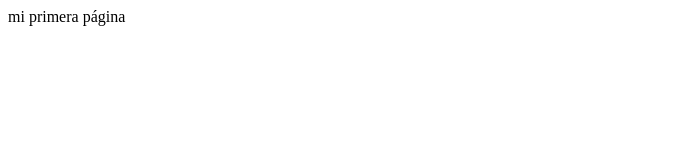
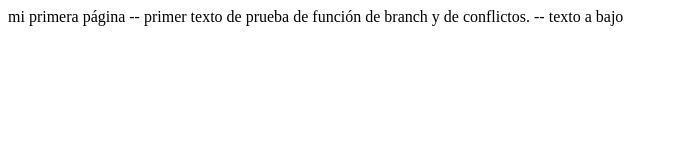
Before and after one commit to jclaros79/prueba1, a plain HTML site: page index.html in a window 1280 px wide. Shown: the whole page, without its empty margins (0-678 px from the left). Drawn offline with Linux system fonts and the light colour scheme.

Commit message:
texto de preuba para revisar conflictos

```diff
--- a/index.html
+++ b/index.html
@@ -7,5 +7,7 @@
 	</head>
 	<body>
 		mi primera página
+		-- primer texto de prueba de función de branch y de conflictos.
+		-- texto a bajo
 	</body>
 </html>
```
